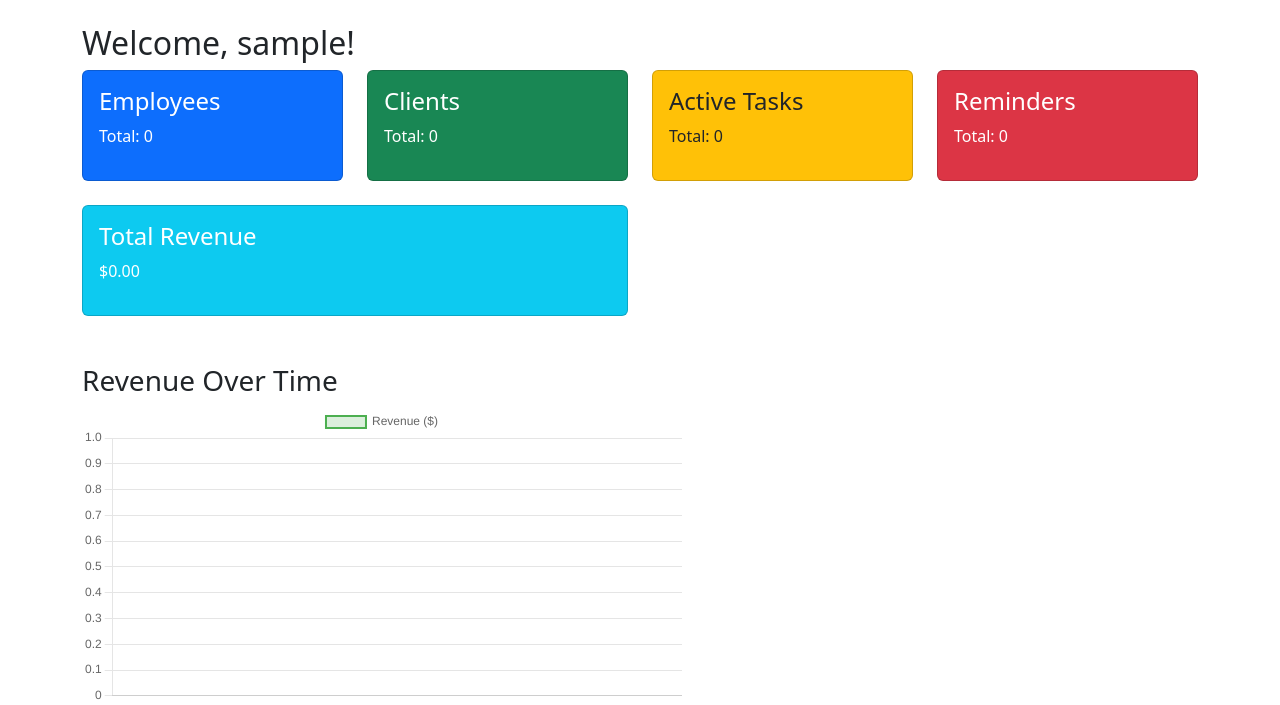
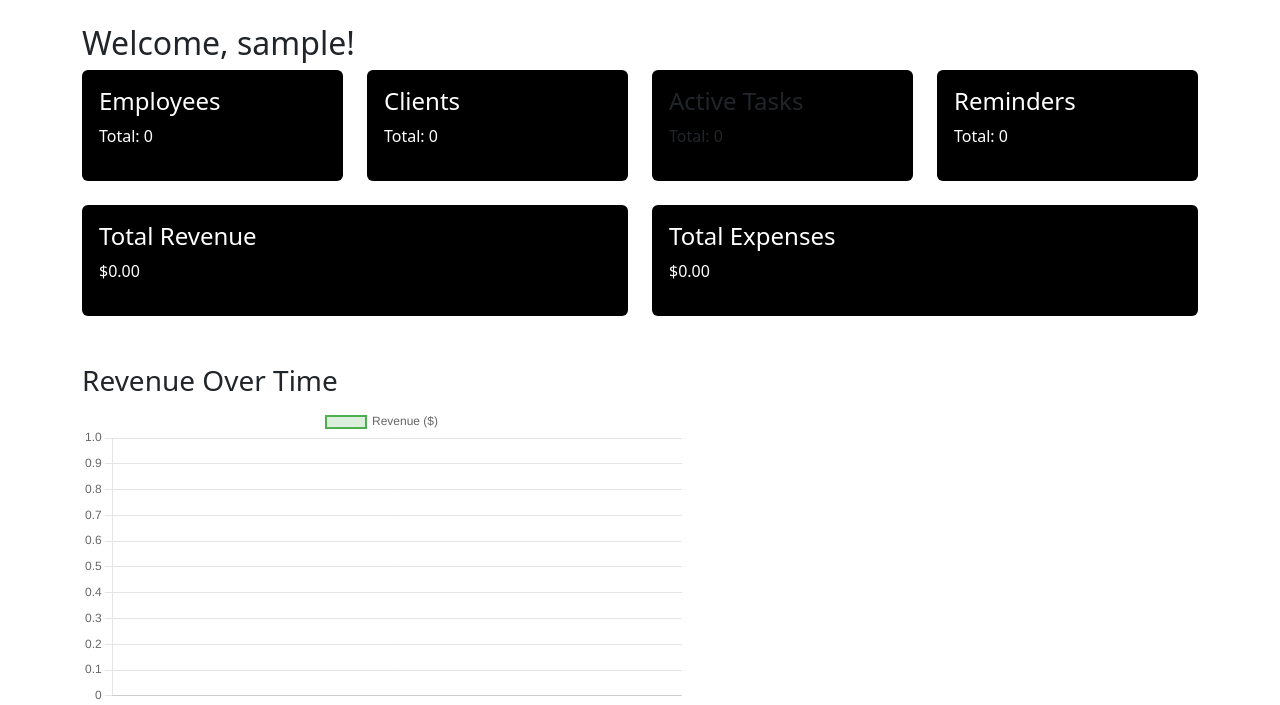
Before and after one commit to khusshhhhh/prelette1, a PHP site: page /crm/crm_dashboard.php in a window 1280 px wide. Shown: the part 58-763 px from the top of the page. Run offline with PHP 8.4, Linux system fonts and the light colour scheme; the visitor is signed in with stand-in values (Sample User, id 1); data that the repository does not hold is empty.

Commit message:
Khush Patel93

```diff
--- a/crm/crm_dashboard.php
+++ b/crm/crm_dashboard.php
@@ -17,6 +17,10 @@ $reminderCount = $conn->query("SELECT COUNT(*) AS total FROM reminders")->fetch_
 // Get total revenue from payments
 $revenueTotal = $conn->query("SELECT SUM(amount) AS total FROM payments")->fetch_assoc()['total'];
 $revenueTotal = $revenueTotal ? $revenueTotal : 0; // Ensure it shows 0 if no payments
+
+//Get total expenses fromexpenses
+$expenseTotal = $conn->query("SELECT SUM(amount) AS total FROM expenses")->fetch_assoc()['total'];
+$expenseTotal = $expenseTotal ? $expenseTotal : 0; // Ensure it shows 0 if no payments
 
 // Get revenue data for chart
 $revenueData = $conn->query("
@@ -38,25 +42,25 @@ while ($row = $revenueData->fetch_assoc()) {
 
     <div class="row">
         <div class="col-md-3">
-            <div class="card bg-primary text-white p-3">
+            <div class="card bg-black text-white p-3">
                 <h4>Employees</h4>
                 <p>Total: <?php echo $employeeCount; ?></p>
             </div>
         </div>
         <div class="col-md-3">
-            <div class="card bg-success text-white p-3">
+            <div class="card bg-black text-white p-3">
                 <h4>Clients</h4>
                 <p>Total: <?php echo $clientCount; ?></p>
             </div>
         </div>
         <div class="col-md-3">
-            <div class="card bg-warning text-dark p-3">
+            <div class="card bg-black text-dark p-3">
                 <h4>Active Tasks</h4>
                 <p>Total: <?php echo $activeTaskCount; ?></p>
             </div>
         </div>
         <div class="col-md-3">
-            <div class="card bg-danger text-white p-3">
+            <div class="card bg-black text-white p-3">
                 <h4>Reminders</h4>
                 <p>Total: <?php echo $reminderCount; ?></p>
             </div>
@@ -65,9 +69,15 @@ while ($row = $revenueData->fetch_assoc()) {
 
     <div class="row mt-4">
         <div class="col-md-6">
-            <div class="card bg-info text-white p-3">
+            <div class="card bg-black text-white p-3">
                 <h4>Total Revenue</h4>
                 <p>$<?php echo number_format($revenueTotal, 2); ?></p>
+            </div>
+        </div>
+        <div class="col-md-6">
+            <div class="card bg-black text-white p-3">
+                <h4>Total Expenses</h4>
+                <p>$<?php echo number_format($expenseTotal, 2); ?></p>
             </div>
         </div>
     </div>
--- a/crm/crm_header.php
+++ b/crm/crm_header.php
@@ -19,7 +19,8 @@ if (!isset($_SESSION['username'])) {
         <div class="container">
             <a class="navbar-brand btn btn-outline-primary text-white" href="crm_dashboard.php">Dashboard</a>
             <a class="navbar-brand btn btn-outline-primary text-white"
-                href="https://sg2plzcpnl505644.prod.sin2.secureserver.net:2083/cpsess1725572216/frontend/jupiter/index.html">cPanel</a>
+                href="https://sg2plzcpnl505644.prod.sin2.secureserver.net:2083/cpsess1725572216/frontend/jupiter/index.html"
+                target="_blank" rel="noopener noreferrer">cPanel</a>
             <button class="navbar-toggler" type="button" data-bs-toggle="collapse" data-bs-target="#navbarNav">
                 <span class="navbar-toggler-icon"></span>
             </button>
```
